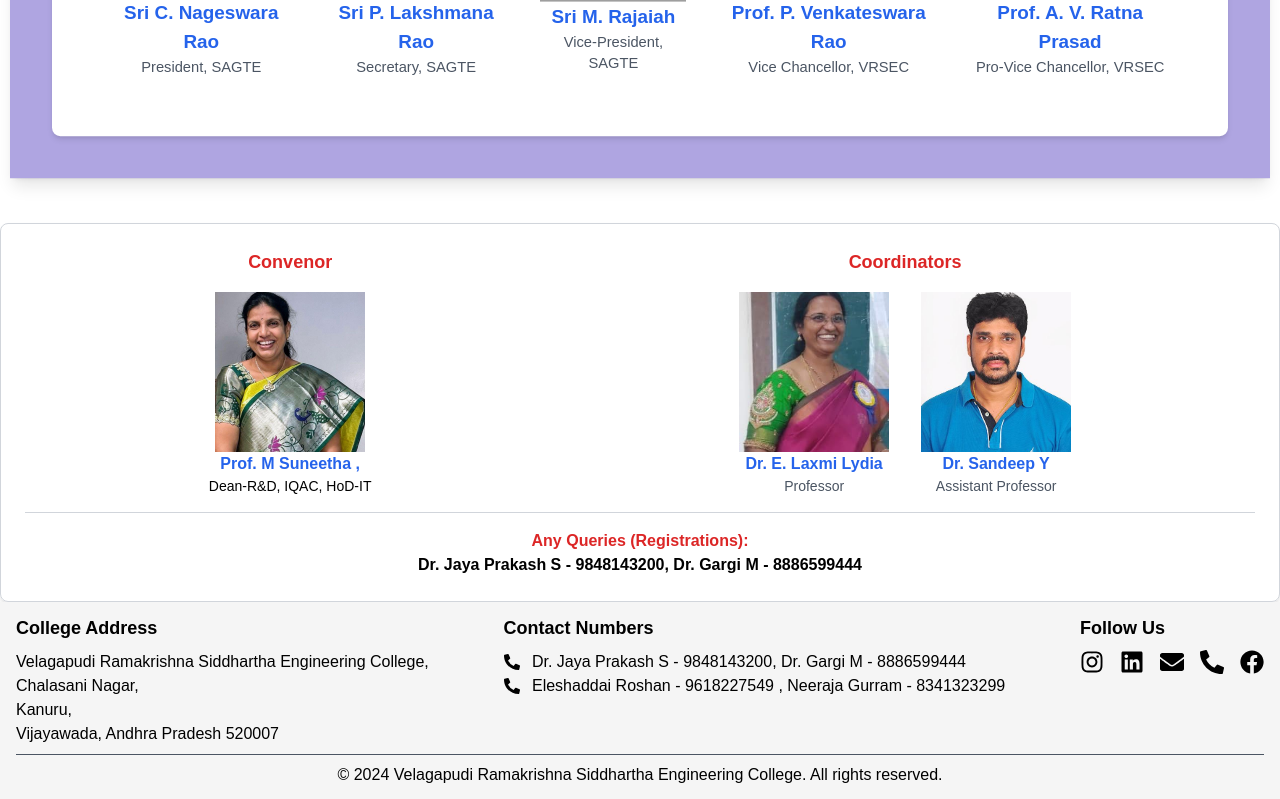
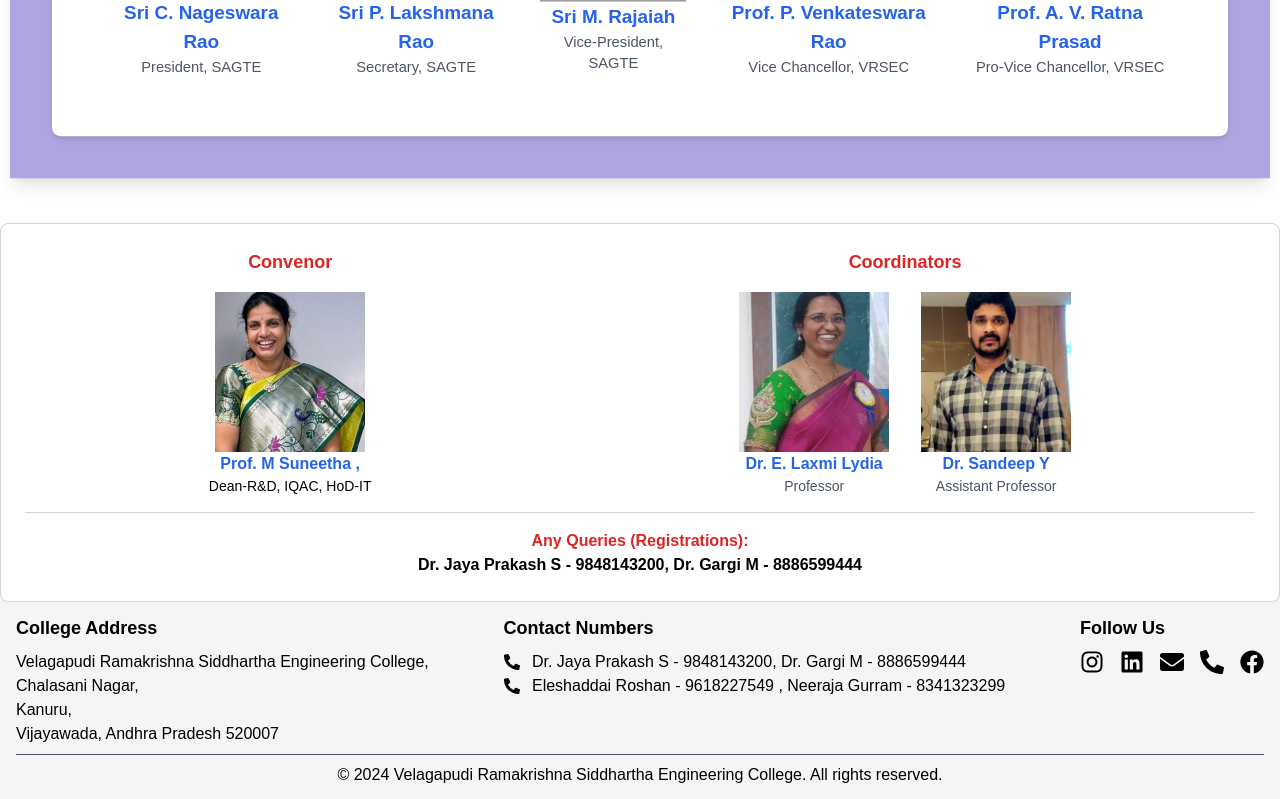
Before and after one commit to roshaneleshaddai/rdconclave, a Next.js app: page / in a window 1280 px wide. Shown: the part 3115-3914 px from the top of the page. Built offline with nearby package versions, Linux system fonts and the light colour scheme; grey boxes are pictures that could not be loaded; a web font is replaced by a local one.

Commit message:
Update page.jsx

```diff
--- a/app/page.jsx
+++ b/app/page.jsx
@@ -551,7 +551,7 @@ const CoordinatorsSection = () => {
 
   const Coordinators = [
     { name: 'Dr. E. Laxmi Lydia', imgSrc: '/images/laximam.jpg', position: 'Professor' },
-    { name: 'Dr. Sandeep Y', imgSrc: '/images/sandeepsir.png', position: 'Assistant Professor' },
+    { name: 'Dr. Sandeep Y', imgSrc: '/images/sandeep.jpg', position: 'Assistant Professor' },
     ];
 
 
```
